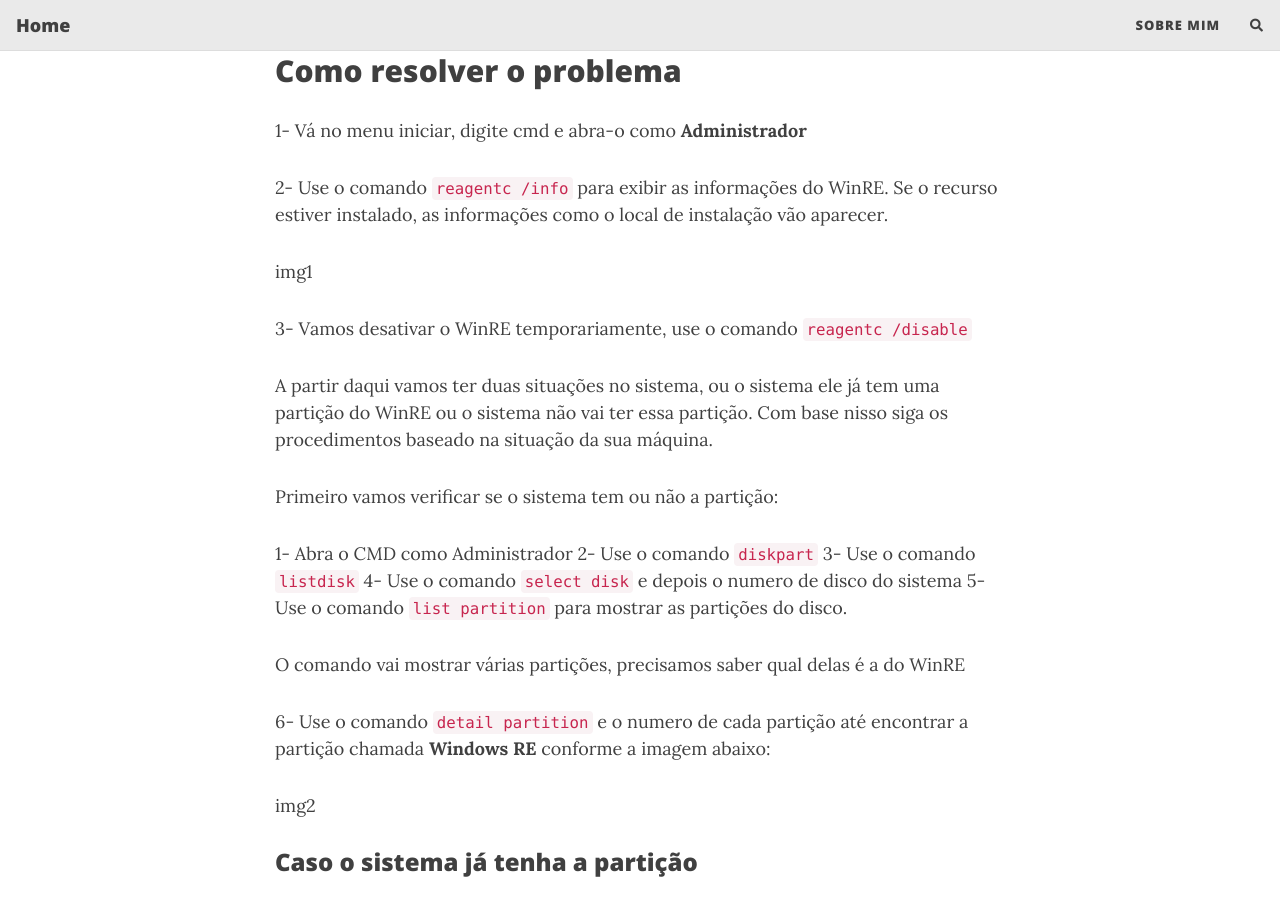
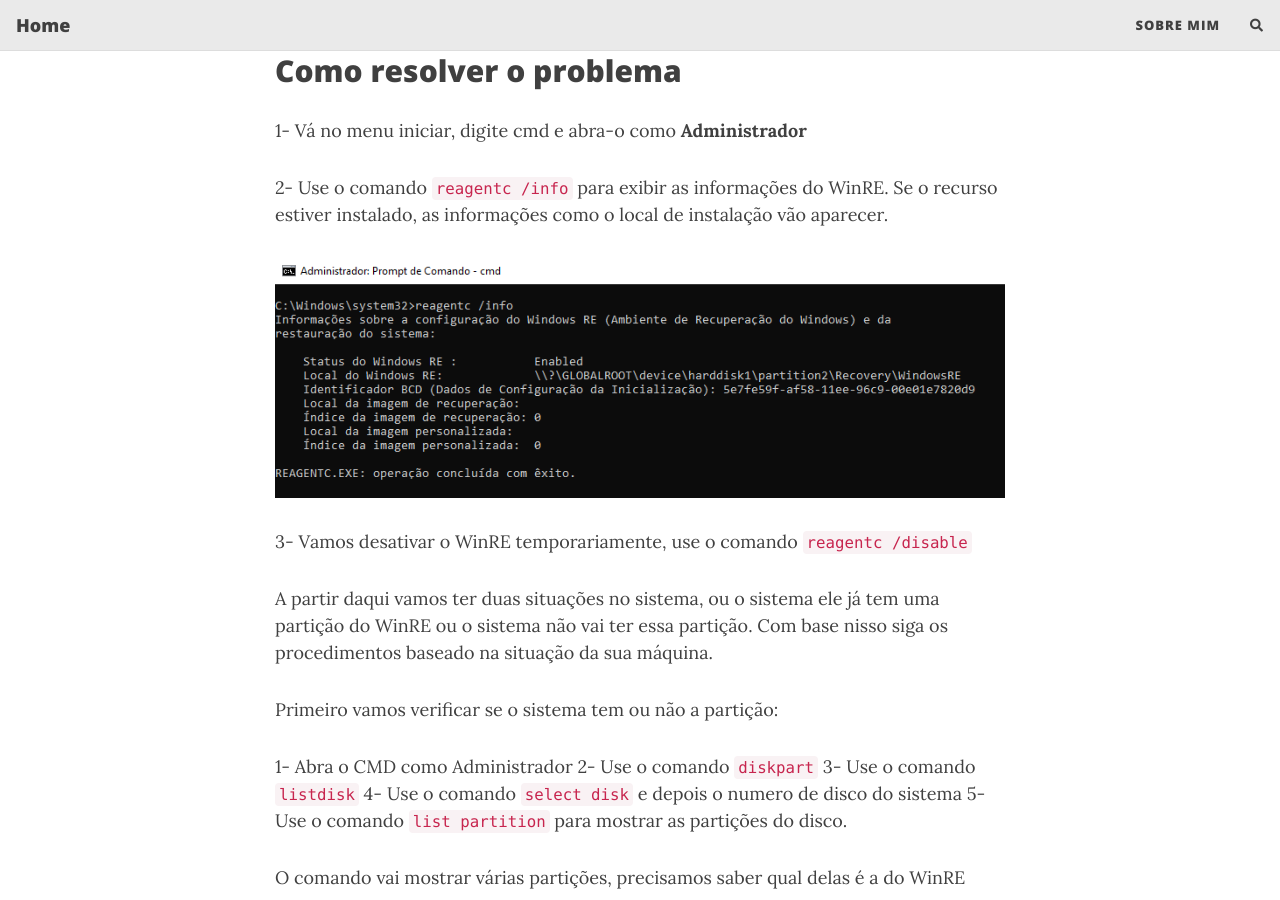
Before and after one commit to marcosfs93/marcosfs93.github.io, a Jekyll site: the page built from _posts/2024-01-19-como-resolver-erro-0x80070643-atualizacao-kb5034232-windows-10.md, in a window 1280 px wide and 900 px high, scrolled down 967 px. Built offline with Jekyll 4.4.1, drawn with Linux system fonts in a browser that asks for light colours; nearby versions of some CDN libraries; comment, search, counter and statistics services are not loaded.

Commit message:
Update 2024-01-19-como-resolver-erro-0x80070643-atualizacao-kb5034232-windows-10.md

```diff
--- a/_posts/2024-01-19-como-resolver-erro-0x80070643-atualizacao-kb5034232-windows-10.md
+++ b/_posts/2024-01-19-como-resolver-erro-0x80070643-atualizacao-kb5034232-windows-10.md
@@ -7,8 +7,8 @@
 categories: [windows 11]
 comments: true
 #cover-img:
-thumbnail-img: /assets/img/posts/winre/img1.png
-share-img: /assets/img/posts/winre/img1.png
+thumbnail-img: https://marcosfs93.github.io/assets/img/posts/winre/img1.png
+share-img: https://marcosfs93.github.io/assets/img/posts/winre/img1.png
 layout: post
 ---
 Após fazer um upgrade no PC eu aproveitei e reinstalei o Windows 10, e para deixar o sistema redondo eu optei por deixar o sistema atualizar por completo primeiro, e em seguida instalar e configurar meus aplicativos.
@@ -27,7 +27,7 @@
 2- Use o comando `reagentc /info` para exibir as informações do WinRE.
 Se o recurso estiver instalado, as informações como o local de instalação vão aparecer.
 
-img1
+<p align='center'><img alt='Checando status do WinRE' src="https://marcosfs93.github.io/assets/img/posts/winre/img1.png"/></p>
 
 3- Vamos desativar o WinRE temporariamente, use o comando `reagentc /disable`
 
@@ -45,7 +45,7 @@
 
 6- Use o comando `detail partition` e o numero de cada partição até encontrar a partição chamada **Windows RE** conforme a imagem abaixo:
 
-img2
+<p align='center'><img alt='Visualizando os detalhes da partição' src="https://marcosfs93.github.io/assets/img/posts/winre/img2.png"/></p>
 
 ### Caso o sistema já tenha a partição
 Basicamente vamos apagar e criar uma nova partição novamente.
```
